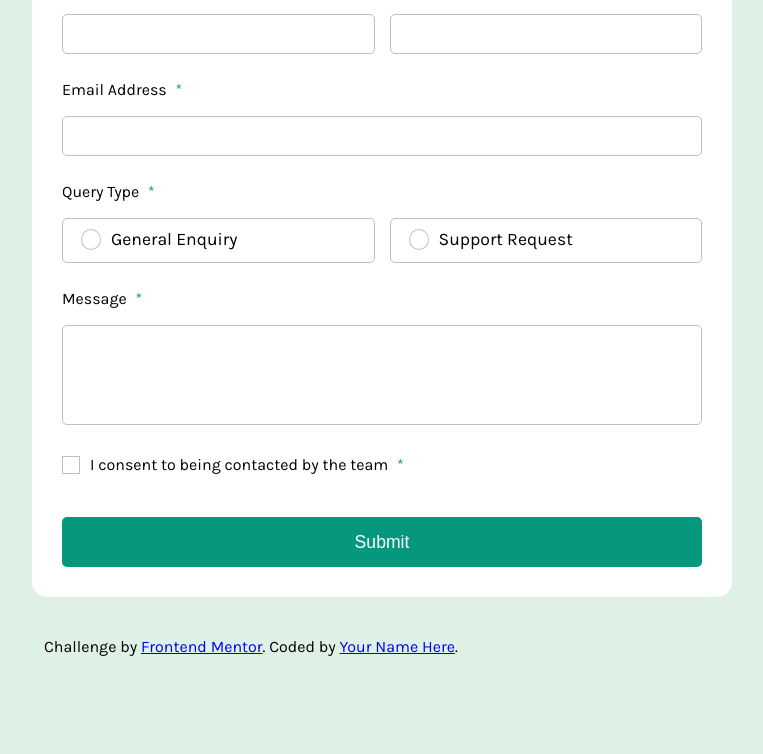
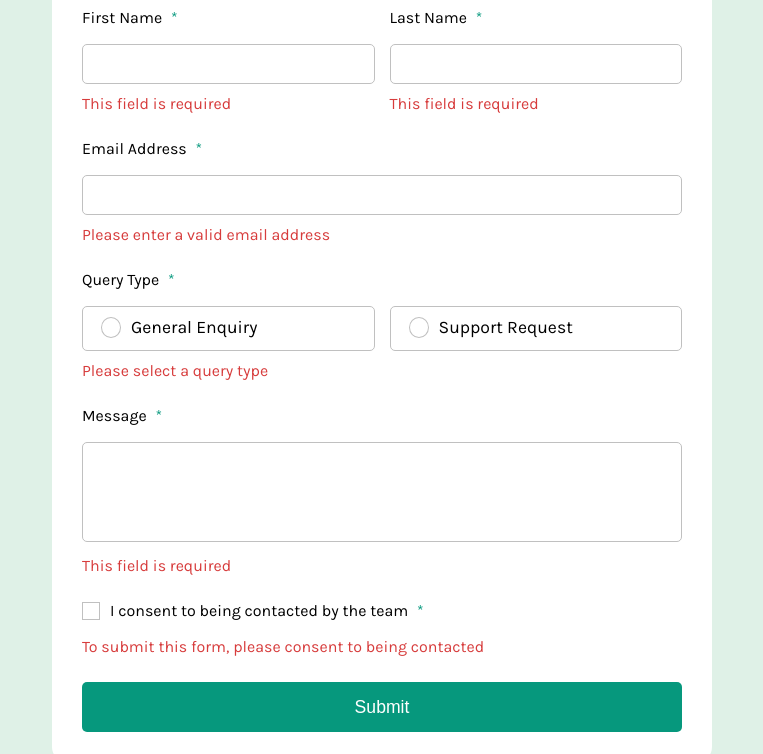
Before and after one commit to adriaxy/contact-form-frontend-mentor, a plain HTML site: page index.html in a window 1280 px wide. Shown: the part 134-888 px from the top of the page, without its empty margins (258-1021 px from the left). Before the commit the page ends 800 px from the top, so only its background shows below. Drawn offline with Linux system fonts and the light colour scheme.

Commit message:
Fix container height setting min-height rule to 100vh

```diff
--- a/src/styles/main.css
+++ b/src/styles/main.css
@@ -44,7 +44,7 @@
     --fs-xl: 1.8rem;
 }
 
-@media (min-width: 460px){
+@media (min-width: 530px){
         :root{
             /* font size */
             --fs-med: 1rem;
@@ -227,7 +227,7 @@
         background-color: var(--color-grey-900);
     }
 
-    @media (min-width: 460px){
+    @media (min-width: 530px){
         main{
             padding: 30px;
         }
@@ -239,6 +239,17 @@
 }
 
 @layer layout{
+    body{
+        display: flex;
+        align-items: center;
+        justify-content: center;
+        min-height: 100vh;
+    }
+
+    html, body {
+        overflow-x: hidden;
+    }
+
     .container{
         max-width: var(--mx-w);
         display: flex;
@@ -298,18 +309,17 @@
     }
 
     .error-message{
-        display: none;
+        margin-top: 10px;
+        display: block;
+        color: var(--color-red);
+        font-size: var(--fs-med);
     }
 
-    @media (min-width: 460px){
+    @media (min-width: 530px){
         .container{
-            height: 100vh;
             width: 100%;
-            margin: auto;
-        }
-
-        main{
-            margin-bottom: 40px;
+            margin: 40px auto;
+            padding: 0 20px;
         }
 
         .naming-info,
```
